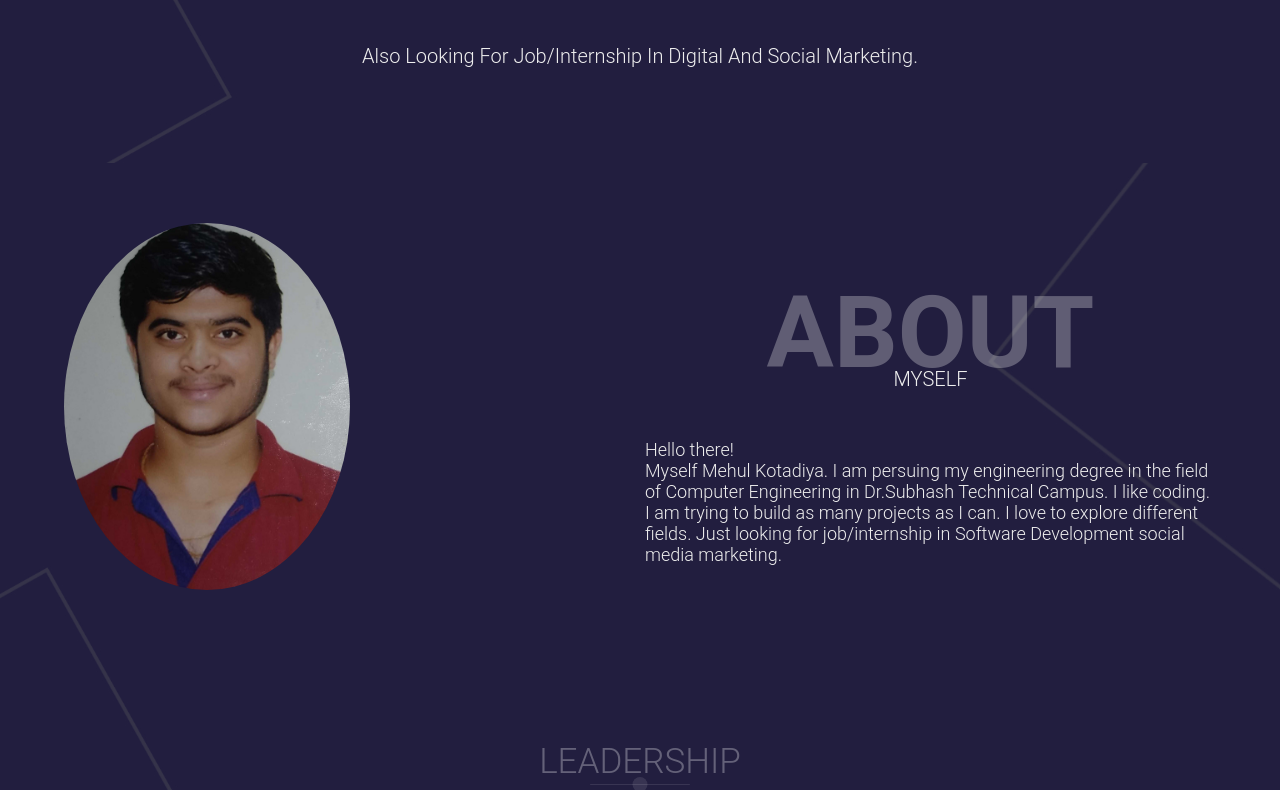
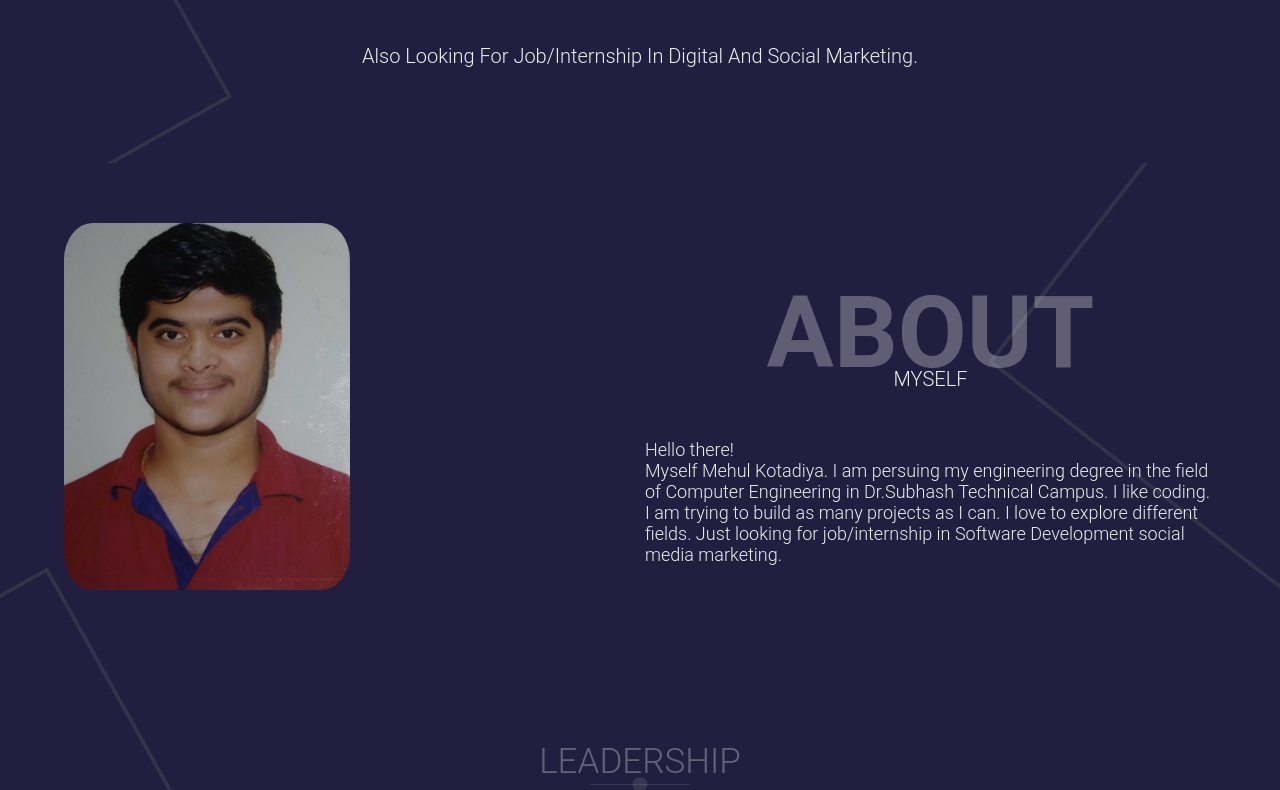
Before and after one commit to Mehul1301/cvmehul, a plain HTML site: page index.html in a window 1280 px wide. Shown: the part 637-1427 px from the top of the page. Drawn offline with nearby package versions, Linux system fonts and the light colour scheme; files whose address does not match are found by name.

Commit message:
Update index.html

```diff
--- a/index.html
+++ b/index.html
@@ -53,7 +53,7 @@
     <section class="about" id="about">
       <div class="container">
         <div class="profile-img" data-aos="fade-right" data-aos-delay="300">
-          <img src="G:\mehul\mehul.jpg" alt="" style="width: 50%; height: 50%; border-radius: 50%;">
+          <img src="G:\mehul\mehul.jpg" alt="" style="width: 50%; height: 50%; border-radius: 10%;">
         </div>
         <div class="about-details" data-aos="fade-left" data-aos-delay="600">
           <div class="about-heading">
```
